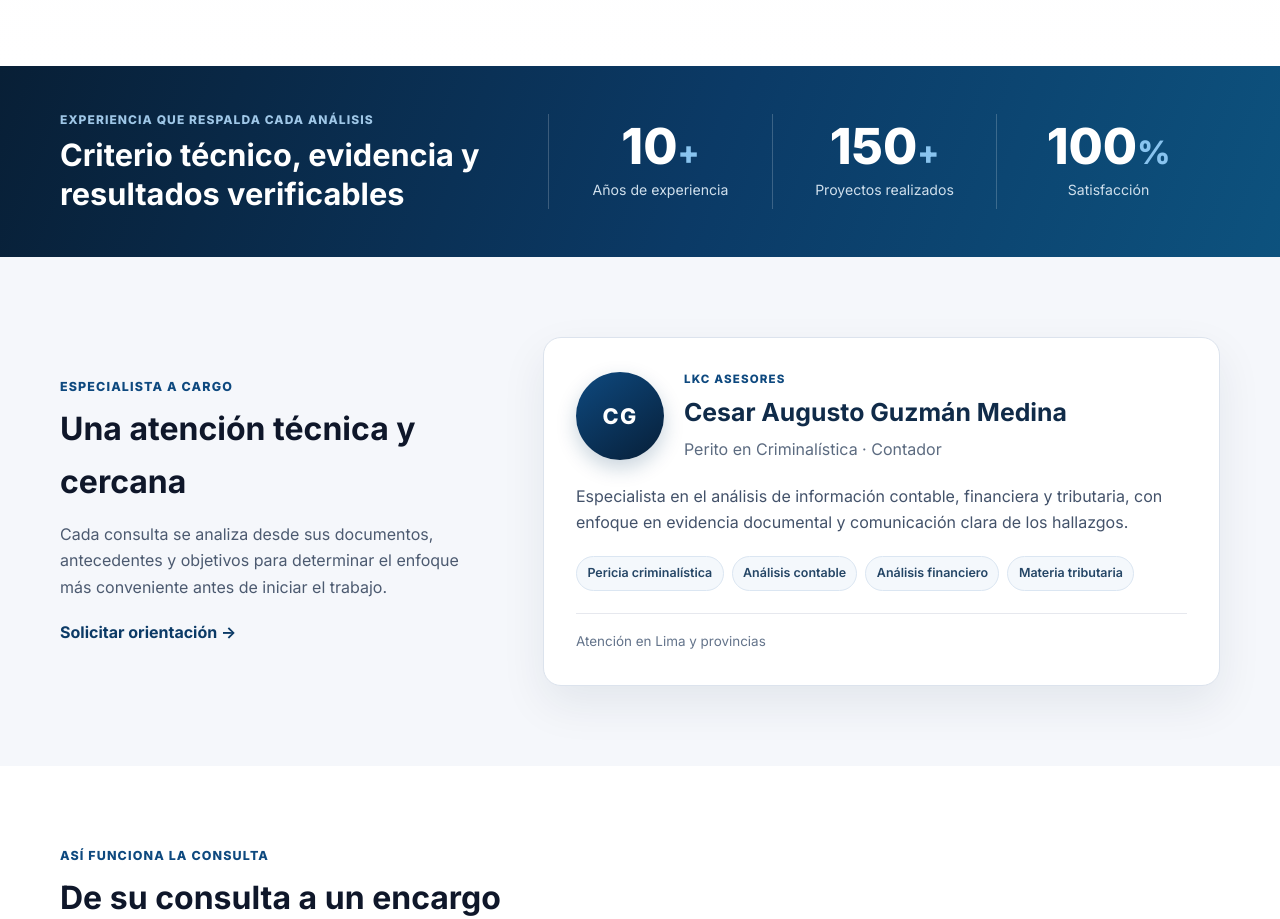
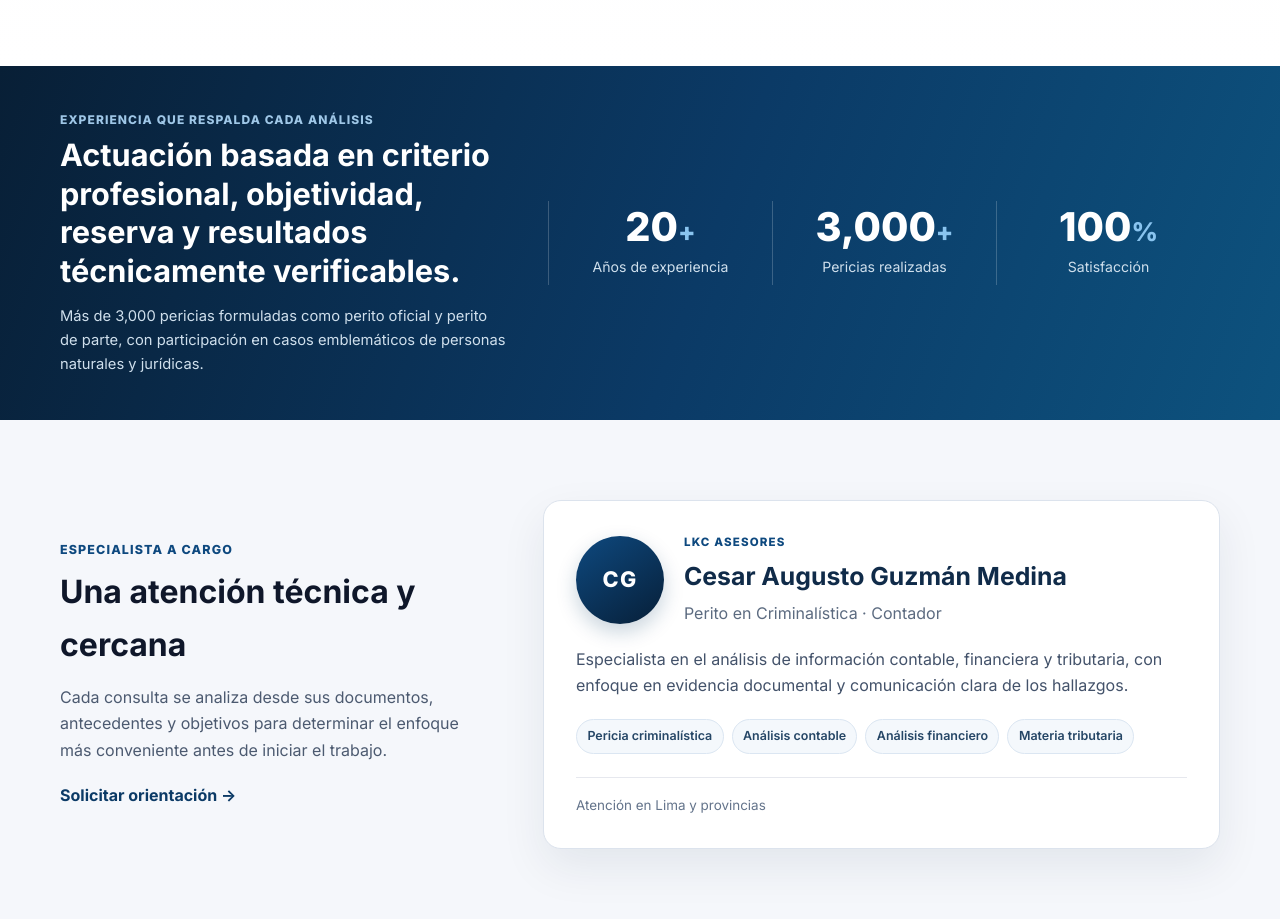
Before and after one commit to RamiroGuzmanCh/LKC, an Angular app: page / in a window 1280 px wide. Shown: the part 2280-3199 px from the top of the page. Built offline with nearby package versions, Linux system fonts and the light colour scheme.

Commit message:
content: update forensic experience figures

```diff
--- a/src/app/components/stats/stats.component.html
+++ b/src/app/components/stats/stats.component.html
@@ -2,11 +2,12 @@
   <div class="container experience-layout">
     <div class="experience-copy">
       <p class="experience-copy__kicker">Experiencia que respalda cada análisis</p>
-      <h2 id="experience-title">Criterio técnico, evidencia y resultados verificables</h2>
+      <h2 id="experience-title">Actuación basada en criterio profesional, objetividad, reserva y resultados técnicamente verificables.</h2>
+      <p class="experience-copy__detail">Más de 3,000 pericias formuladas como perito oficial y perito de parte, con participación en casos emblemáticos de personas naturales y jurídicas.</p>
     </div>
     <div class="stats">
-      <article class="stat"><div class="stat__num">10<span>+</span></div><div class="stat__label">Años de experiencia</div></article>
-      <article class="stat"><div class="stat__num">150<span>+</span></div><div class="stat__label">Proyectos realizados</div></article>
+      <article class="stat"><div class="stat__num">20<span>+</span></div><div class="stat__label">Años de experiencia</div></article>
+      <article class="stat"><div class="stat__num">3,000<span>+</span></div><div class="stat__label">Pericias realizadas</div></article>
       <article class="stat"><div class="stat__num">100<span>%</span></div><div class="stat__label">Satisfacción</div></article>
     </div>
   </div>
--- a/src/styles.css
+++ b/src/styles.css
@@ -594,9 +594,10 @@ img {
 .experience-layout { display: grid; grid-template-columns: minmax(260px, 0.8fr) 1.2fr; align-items: center; gap: 2.5rem; }
 .experience-copy__kicker { margin: 0 0 0.4rem; color: #9fc7e7; font-size: 0.75rem; font-weight: 800; letter-spacing: 0.09em; text-transform: uppercase; }
 .experience-copy h2 { margin: 0; font-size: clamp(1.35rem, 2.4vw, 2rem); line-height: 1.25; }
+.experience-copy__detail { margin: 0.85rem 0 0; color: #cfdfec; font-size: 0.92rem; }
 .stats { display: grid; grid-template-columns: repeat(3, 1fr); }
 .stat { padding: 0.45rem 1.25rem; text-align: center; border-left: 1px solid rgb(255 255 255 / 20%); }
-.stat__num { color: #fff; font-size: clamp(2rem, 4vw, 3.1rem); font-weight: 800; line-height: 1; }
+.stat__num { color: #fff; font-size: clamp(1.7rem, 3.1vw, 3rem); font-weight: 800; line-height: 1; white-space: nowrap; }
 .stat__num span { color: #89c4ef; font-size: 0.65em; }
 .stat__label { margin-top: 0.45rem; color: #cfdfec; font-size: 0.88rem; }
 
```
